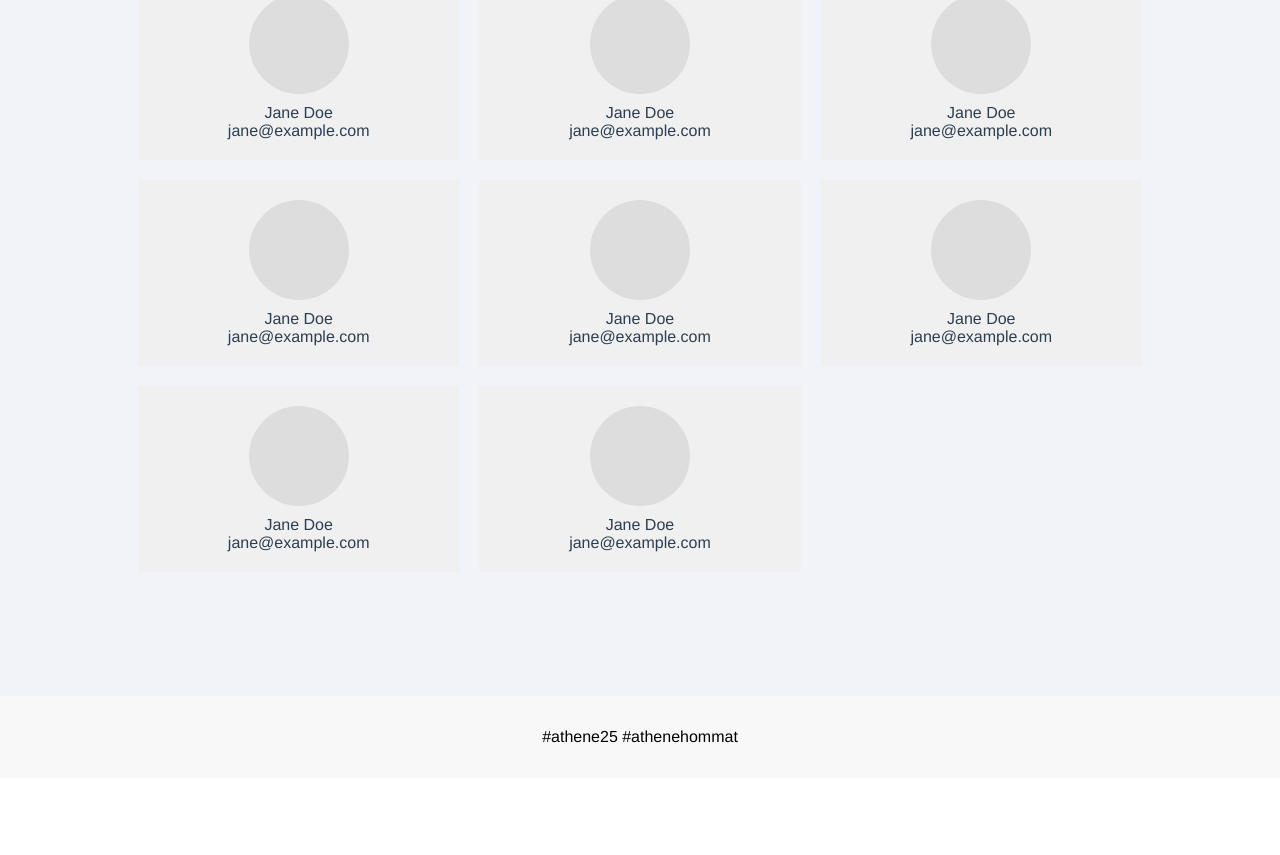
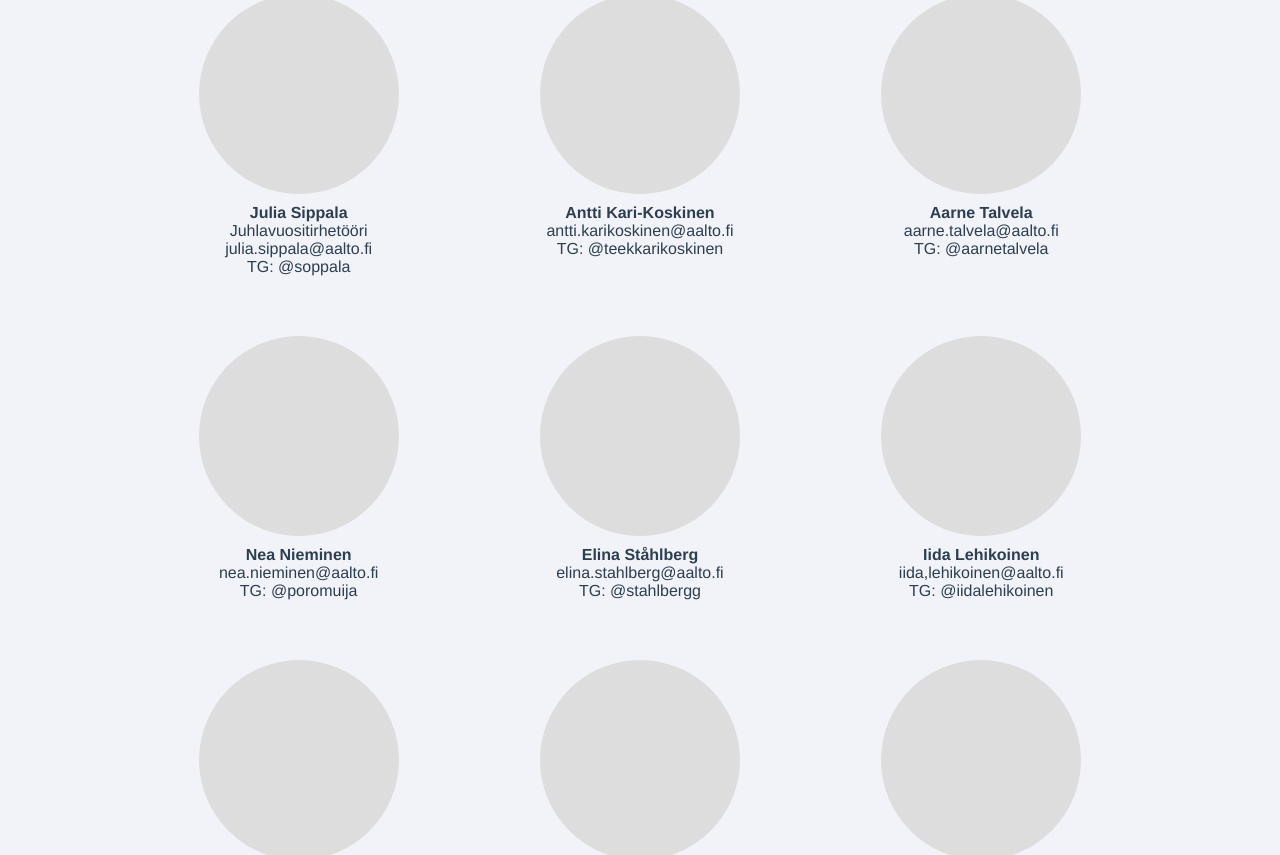
Before and after one commit to jviitamo/juhlavuosisivut, a Vue app in the folder app/: page /contact in a window 1280 px wide. Shown: the part 647-1502 px from the top of the page. Before the commit the page ends 1425 px from the top, so only its background shows below. Built offline with nearby package versions, Linux system fonts and the light colour scheme.

Commit message:
Continue contact information

```diff
--- a/app/src/components/ContactInformation/BoxComponent.vue
+++ b/app/src/components/ContactInformation/BoxComponent.vue
@@ -5,7 +5,9 @@
       <div class="photo"></div>
       <div class="info">
         <p class="name">{{ name }}</p>
+        <p class="title">{{ title }}</p>
         <p class="email">{{ email }}</p>
+        <p class="telegram">TG: {{ telegram }}</p>
       </div>
     </div>
   </template>
@@ -15,6 +17,8 @@
     props: {
       name: String,
       email: String,
+      title: String,
+      telegram: String,
       photoUrl: String, // You can pass the URL for the round photo as a prop
     },
   };
@@ -24,7 +28,6 @@
   .box {
     width: calc(33.33% - 20px); /* 33.33% width for each box with spacing */
     margin: 10px; /* Adjust as needed for spacing */
-    background-color: #f0f0f0; /* Box background color */
     padding: 20px; /* Box padding */
     box-sizing: border-box; /* Includes padding in the box width */
     display: flex;
@@ -33,8 +36,8 @@
   }
 
   .photo {
-    width: 100px; /* Adjust as needed for the photo size */
-    height: 100px; /* Adjust as needed for the photo size */
+    width: 200px; /* Adjust as needed for the photo size */
+    height: 200px; /* Adjust as needed for the photo size */
     background-color: #ddd; /* Placeholder color for the photo */
     border-radius: 50%; /* Creates a round shape */
     margin-bottom: 10px; /* Adjust as needed for spacing */
@@ -44,8 +47,11 @@
     text-align: center;
   }
 
-  .name,
-  .email {
+  .name {
+    font-weight: bold;
+  }
+
+  .name, .email, .telegram, .title {
     margin: 0; /* Reset default margin for paragraphs */
   }
 
--- a/app/src/components/ContactInformation/ContactInformation.vue
+++ b/app/src/components/ContactInformation/ContactInformation.vue
@@ -4,14 +4,15 @@
     <div class="main-body-container">
       <h1 class="main-heading">{{ $t('nav_bar[0].contact_information_header') }}</h1>
         <div class="box-container">
-          <BoxComponent name="Jane Doe" email="jane@example.com" photoUrl="URL_TO_PHOTO" />
-          <BoxComponent name="Jane Doe" email="jane@example.com" photoUrl="URL_TO_PHOTO" />
-          <BoxComponent name="Jane Doe" email="jane@example.com" photoUrl="URL_TO_PHOTO" />
-          <BoxComponent name="Jane Doe" email="jane@example.com" photoUrl="URL_TO_PHOTO" />
-          <BoxComponent name="Jane Doe" email="jane@example.com" photoUrl="URL_TO_PHOTO" />
-          <BoxComponent name="Jane Doe" email="jane@example.com" photoUrl="URL_TO_PHOTO" />
-          <BoxComponent name="Jane Doe" email="jane@example.com" photoUrl="URL_TO_PHOTO" />
-          <BoxComponent name="Jane Doe" email="jane@example.com" photoUrl="URL_TO_PHOTO" />
+          <BoxComponent name="Julia Sippala" email="julia.sippala@aalto.fi" photoUrl="URL_TO_PHOTO" telegram="@soppala" title="Juhlavuositirhetööri" />
+          <BoxComponent name="Antti Kari-Koskinen" email="antti.karikoskinen@aalto.fi" photoUrl="URL_TO_PHOTO" telegram="@teekkarikoskinen" />
+          <BoxComponent name="Aarne Talvela" email="aarne.talvela@aalto.fi" photoUrl="URL_TO_PHOTO" telegram="@aarnetalvela"/>
+          <BoxComponent name="Nea Nieminen" email="nea.nieminen@aalto.fi" photoUrl="URL_TO_PHOTO" telegram="@poromuija"/>
+          <BoxComponent name="Elina Ståhlberg" email="elina.stahlberg@aalto.fi" photoUrl="URL_TO_PHOTO" telegram="@stahlbergg"/>
+          <BoxComponent name="Iida Lehikoinen" email="iida,lehikoinen@aalto.fi" photoUrl="URL_TO_PHOTO" telegram="@iidalehikoinen"/>
+          <BoxComponent name="Inkeri Nora" email="inkeri.nora@aalto.fi" photoUrl="URL_TO_PHOTO" telegram="@inkuri"/>
+          <BoxComponent name="Niklas Koskela" email="niklas.koskela@aalto.fi" photoUrl="URL_TO_PHOTO" telegram="@Nicodeemus"/>
+          <BoxComponent name="Juhana Viitamo" email="juhana.viitamo@aalto.fi" photoUrl="URL_TO_PHOTO" telegram="@juhanaviitamo" title="Nettisivuvastaava" />
         </div>
     </div>
   </template>
```
